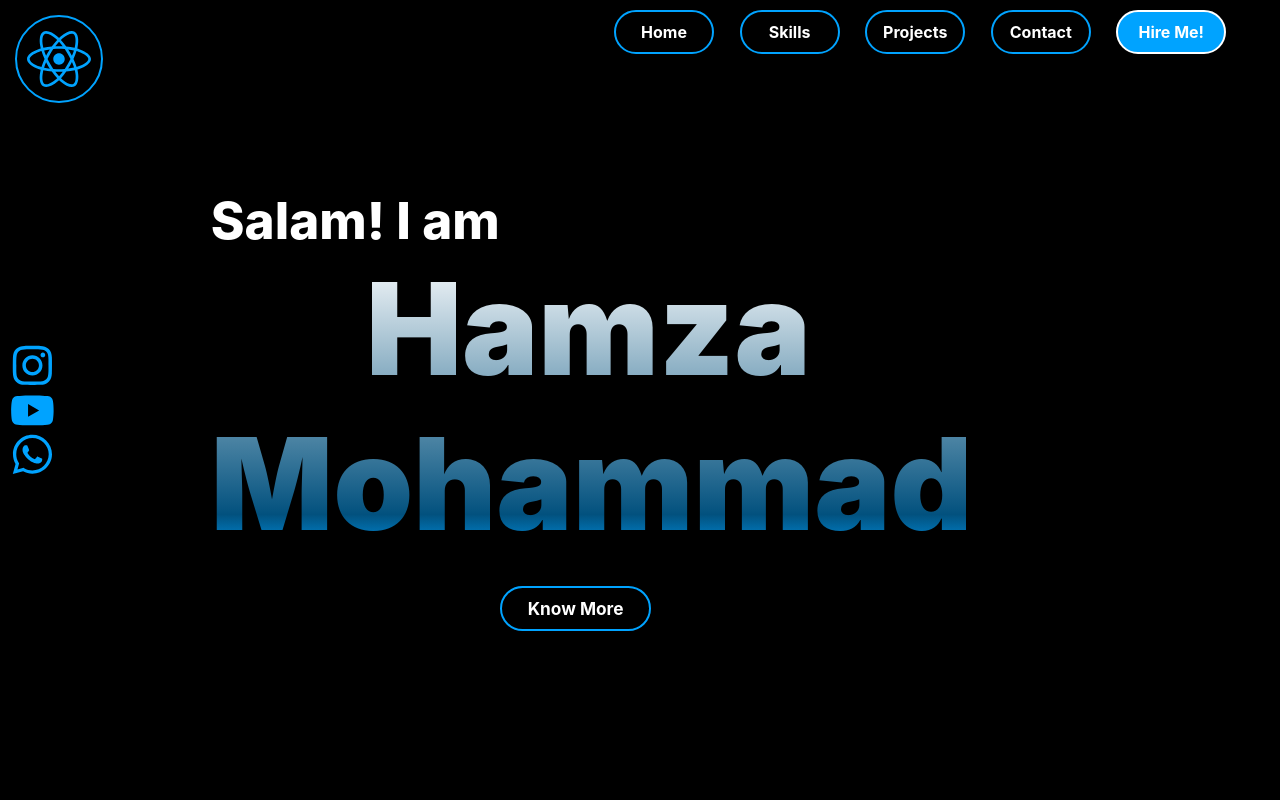
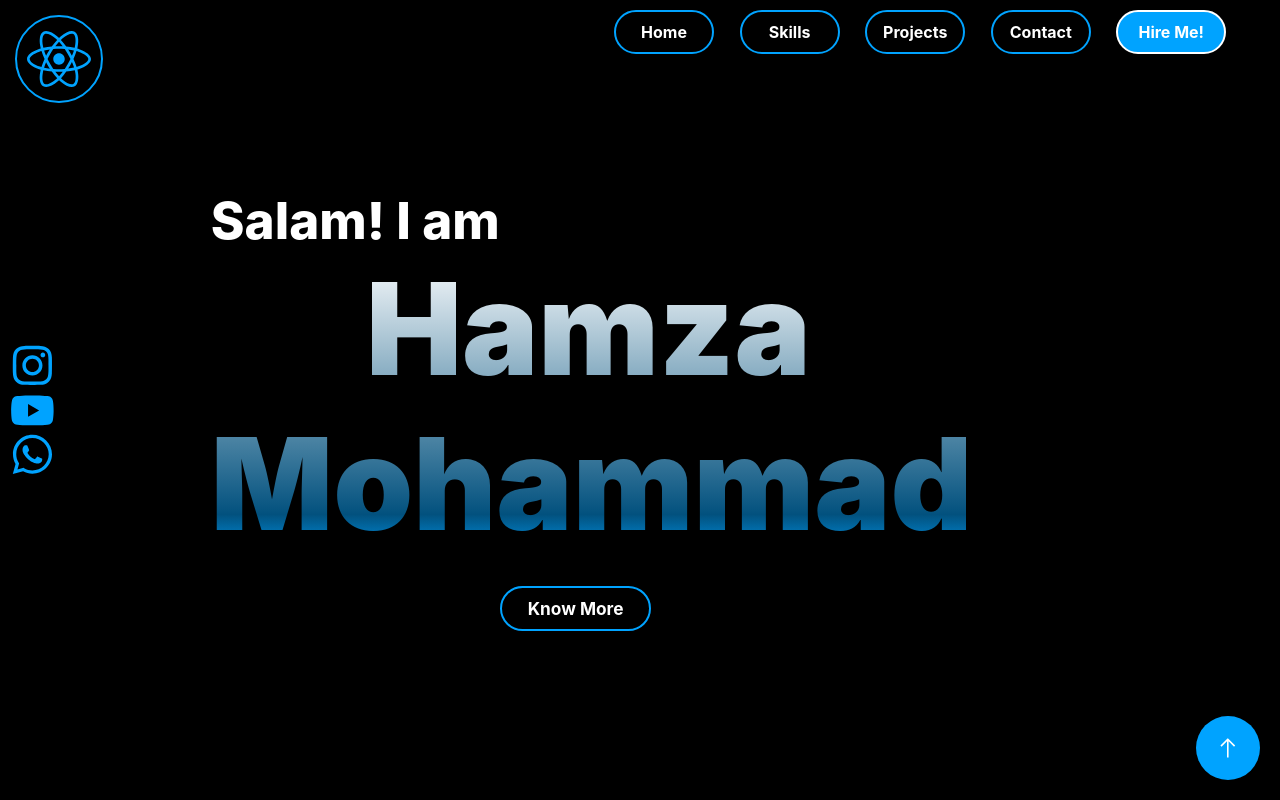
Before and after one commit to HamzaMohammad01/portfolio_website, a React (Create React App) app: page / in a window 1280 px wide. Shown: the top 800 px of the page. Built offline with nearby package versions, Linux system fonts and the light colour scheme.

Commit message:
implemented navigation and fixed all warnings

```diff
--- a/package.json
+++ b/package.json
@@ -9,9 +9,7 @@
     "react": "^18.2.0",
     "react-dom": "^18.2.0",
     "react-icons": "^5.0.1",
-    "react-router-dom": "^6.22.3",
     "react-scripts": "5.0.1",
-    "react-scroll": "^1.9.0",
     "web-vitals": "^2.1.4"
   },
   "scripts": {
--- a/src/App.js
+++ b/src/App.js
@@ -1,21 +1,38 @@
-import React from "react";
+import React, { useRef } from "react";
 import colors from "./config/colors";
+import Navbar from "./components/Navbar/Navbar";
+import HeroFrame from "./components/HeroFrame/HeroFrame";
 import About from "./components/About";
 import Skills from "./components/Skills/Skills";
 import Projects from "./components/Projects/Projects";
 import Contact from "./components/Contact/Contact";
 import Footer from "./components/Footer/Footer";
-import HomePage from "./components/HomePage/HomePage";
+import { LiaArrowUpSolid } from "react-icons/lia";
 
 export default function App() {
+	const handleClick = () => {
+		window.scrollTo({ top: 0, behavior: "smooth" });
+	};
+	const refs = {
+		homeRef: useRef(),
+		skillsRef: useRef(),
+		projectsRef: useRef(),
+		contactRef: useRef(),
+	};
 	return (
-		<div style={styles.container}>
-			<HomePage />
+		<div style={styles.container} ref={refs.homeRef}>
+			<div style={styles.homePage}>
+				<Navbar refs={refs} />
+				<HeroFrame />
+			</div>
 			<About />
-			<Skills />
-			<Projects />
-			<Contact />
+			<Skills myRef={refs.skillsRef} />
+			<Projects myRef={refs.projectsRef} />
+			<Contact myRef={refs.contactRef} />
 			<Footer />
+			<div style={styles.iconContainer} onClick={handleClick}>
+				<LiaArrowUpSolid style={styles.icon} size={"2vmax"} />
+			</div>
 		</div>
 	);
 }
@@ -26,4 +43,22 @@ const styles = {
 		backgroundColor: colors.black,
 		padding: "10px",
 	},
+	homePage: {
+		height: "100vh",
+		width: "95vw",
+		display: "flex",
+		flexDirection: "column",
+	},
+	iconContainer: {
+		display: "flex",
+		alignItems: "center",
+		justifyContent: "center",
+		height: "5vmax",
+		width: "5vmax",
+		borderRadius: "50%",
+		backgroundColor: colors.themeColor,
+		position: "fixed",
+		bottom: "20px",
+		right: "20px",
+	},
 };
--- a/src/components/Button/Button.js
+++ b/src/components/Button/Button.js
@@ -15,6 +15,7 @@ export default function Button({
 	width = "fit-content",
 	maxWidth,
 	className,
+	onClick,
 	otherProps,
 }) {
 	return (
@@ -40,6 +41,7 @@ export default function Button({
 			}}
 			{...otherProps}
 			className={`btn ${className}`}
+			onClick={onClick}
 		>
 			{text}
 		</div>
--- a/src/components/Carousal/Carousal.jsx
+++ b/src/components/Carousal/Carousal.jsx
@@ -3,7 +3,7 @@ import {
 	FaChevronLeft,
 	FaChevronRight,
 	FaDotCircle,
-	FaRegDotCircle,
+	// FaRegDotCircle,
 } from "react-icons/fa";
 import colors from "../../config/colors";
 import Card from "../Card/Card";
--- a/src/components/Contact/Contact.jsx
+++ b/src/components/Contact/Contact.jsx
@@ -1,11 +1,10 @@
 import React, { useState } from "react";
 import colors from "../../config/colors";
 import TextInput from "../TextInput/TextInput";
-import MediaIcon from "../MediaIcon/MediaIcon";
 import Button from "../Button/Button";
 import "./Contact.css";
 
-export default function Contact() {
+export default function Contact({ myRef }) {
 	const [inputs, setInputs] = useState({});
 
 	const handleChange = (event) => {
@@ -19,7 +18,7 @@ export default function Contact() {
 		alert(inputs);
 	};
 	return (
-		<div style={styles.container} className="container">
+		<div style={styles.container} className="container" ref={myRef}>
 			<div style={styles.textContainer} className="textContainer">
 				<div style={styles.text1} className="text1">
 					Get
--- a/src/components/HamburgerMenu/HamburgerMenu.jsx
+++ b/src/components/HamburgerMenu/HamburgerMenu.jsx
@@ -1,4 +1,4 @@
-import React, { useRef, useState } from "react";
+import React, { useRef } from "react";
 import "./HamburgerMenu.css";
 import colors from "../../config/colors";
 
@@ -19,9 +19,6 @@ export default function HamburgerMenu({ navBarRef }) {
 		three.current.classList.toggle("threeX");
 	};
 
-	const handleMouseOver = () => {
-		console.log("MouseOver");
-	};
 	return (
 		<div
 			class="ham"
--- a/src/components/MediaIcon/MediaIcon.jsx
+++ b/src/components/MediaIcon/MediaIcon.jsx
@@ -30,7 +30,3 @@ export default function MediaIcon({
 		</div>
 	);
 }
-
-const styles = {
-	container: {},
-};
--- a/src/components/Navbar/Navbar.jsx
+++ b/src/components/Navbar/Navbar.jsx
@@ -4,15 +4,19 @@ import Button from "../Button/Button";
 import { FaReact } from "react-icons/fa";
 import "./Navbar.css";
 import HamburgerMenu from "../HamburgerMenu/HamburgerMenu";
-import { Link } from "react-router-dom";
 
-export default function Navbar() {
+export default function Navbar({ refs }) {
 	const navList = [
-		{ name: "Home", href: "/" },
-		{ name: "Skills", href: "/skills" },
-		{ name: "Projects", href: "/projects" },
-		{ name: "Contact", href: "/contact" },
+		{ name: "Home", href: refs.homeRef },
+		{ name: "Skills", href: refs.skillsRef },
+		{ name: "Projects", href: refs.projectsRef },
+		{ name: "Contact", href: refs.contactRef },
 	];
+
+	const handleOnClick = (ref) => {
+		window.scrollTo({ top: ref.current.offsetTop, behavior: "smooth" });
+	};
+
 	const navBar = useRef();
 	return (
 		<div style={styles.container} className="container">
@@ -39,6 +43,7 @@ export default function Navbar() {
 							key={e.name}
 							width="2vmin"
 							className={"navBtn"}
+							onClick={() => handleOnClick(e.href)}
 						/>
 					))}
 					<Button
--- a/src/components/Projects/Projects.jsx
+++ b/src/components/Projects/Projects.jsx
@@ -1,6 +1,5 @@
 import React from "react";
 import colors from "../../config/colors";
-import Card from "../Card/Card";
 import "./Projects.css";
 import Carousal from "../Carousal/Carousal";
 
@@ -25,9 +24,9 @@ const projects = [
 	// },
 ];
 
-export default function Projects() {
+export default function Projects({ myRef }) {
 	return (
-		<div style={styles.container}>
+		<div style={styles.container} ref={myRef}>
 			<div style={styles.textContainer} className="textContainer">
 				<div style={styles.text1}>Recent</div>
 				<div style={styles.text2}>Projects</div>
--- a/src/components/Skills/Skills.jsx
+++ b/src/components/Skills/Skills.jsx
@@ -1,4 +1,4 @@
-import React, { useState } from "react";
+import React from "react";
 import Card from "../Card/Card";
 import colors from "../../config/colors";
 import Button from "../Button/Button";
@@ -6,22 +6,9 @@ import { BiLogoMongodb } from "react-icons/bi";
 import { FaFigma, FaNodeJs, FaMobileAlt } from "react-icons/fa";
 import "./Skills.css";
 
-export default function Skills() {
-	let [screen, setScreen] = useState({
-		height: window.screen.height,
-		width: window.screen.width,
-	});
-
-	window.addEventListener("", (e) => {
-		let myScreen = { ...screen };
-		myScreen = { height: window.screen.height, width: window.screen.width };
-		setScreen(myScreen);
-		console.log(screen);
-		e.stopPropagation();
-	});
-
+export default function Skills({ myRef }) {
 	return (
-		<div style={styles.container} id="skillsContainer">
+		<div style={styles.container} id="skillsContainer" ref={myRef}>
 			<div>
 				<div style={styles.text1} id="text">
 					My
--- a/src/config/colors.js
+++ b/src/config/colors.js
@@ -1,5 +1,7 @@
-export default {
+const colors = {
 	black: "#000000",
 	white: "#ffffff",
 	themeColor: "#00A3FF",
 };
+
+export default colors;
```
Also changed, not shown: src/components/Divider/Divider.jsx (deleted, +0 -21 lines), 1 other file (tests, documents, lock files or other folders).
